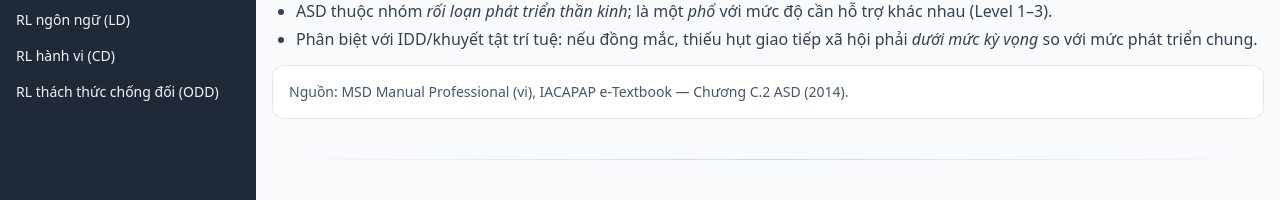
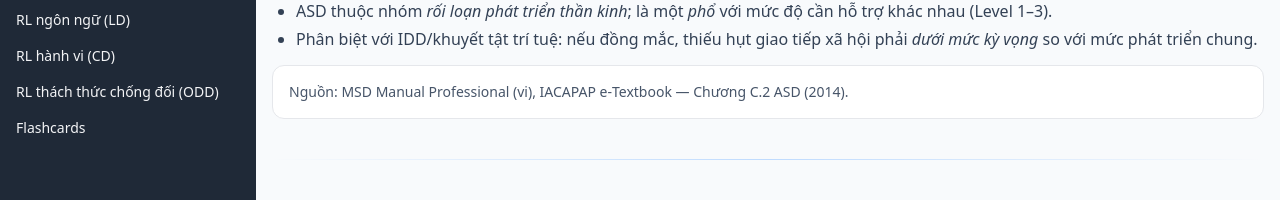
Before and after one commit to zoom2408/TBH_Phat_trien, a website: page index.html in a window 1280 px wide. Shown: the part 306-506 px from the top of the page. Drawn offline with nearby package versions, Linux system fonts and the light colour scheme.

Commit message:
Update index.html

```diff
--- a/index.html
+++ b/index.html
@@ -48,6 +48,9 @@
                         </a>
                         <a href="#" class="menu-link block py-2 px-2 md:px-2 rounded transition duration-200 hover:bg-gray-600" data-target="07_ODD.html">
                             RL thách thức chống đối (ODD)
+                        </a>
+                        <a href="#" class="menu-link block py-2 px-2 md:px-2 rounded transition duration-200 hover:bg-gray-600" data-target="flashcards.html">
+                            Flashcards
                         </a>
                 </div>
 
```
